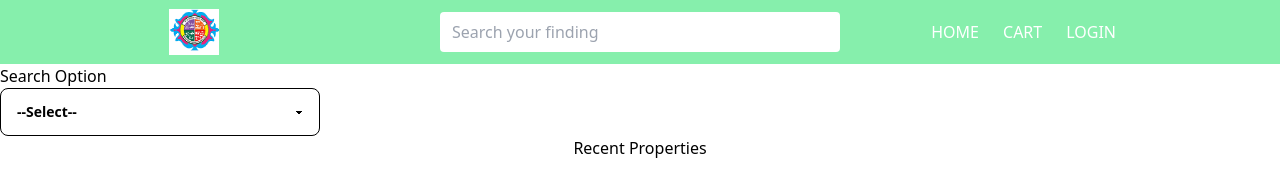
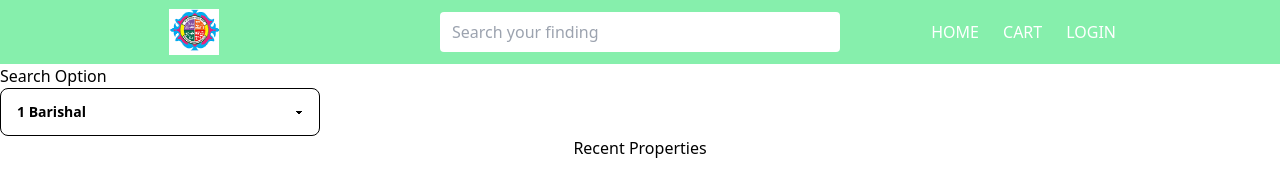
Before and after one commit to alamin00006/all-assistant, a React (Create React App) app: page /house in a window 1280 px wide. Shown: the top 170 px of the page. Built offline with nearby package versions, Linux system fonts and the light colour scheme.

Commit message:
districts

```diff
--- a/src/views/House/House.js
+++ b/src/views/House/House.js
@@ -4,22 +4,30 @@ import SearchOption from "../SearchOption/SearchOption";
 
 const House = () => {
   const [divisions, setDivision] = useState([]);
-  // const [districts, setDistricts] = useState([]);
+  const [districts, setDistricts] = useState([]);
   useEffect(() => {
     fetch("bd-division.json")
       .then((res) => res.json())
       .then((data) => setDivision(data.divisions));
   }, []);
 
-  // useEffect(() => {
-  //   fetch("bd-division.json")
-  //     .then((res) => res.json())
-  //     .then((data) => setDistricts(data.districts));
-  // }, []);
-  // console.log(divisions);
+  useEffect(() => {
+    fetch("bd-districts.json")
+      .then((res) => res.json())
+      .then((data) => setDistricts(data.districts));
+  }, []);
+  // console.log(districts);
+
+  const handleDistricts = (e) => {
+    console.log(e);
+  };
+
   return (
     <div>
-      <SearchOption divisions={divisions}></SearchOption>
+      <SearchOption
+        divisions={divisions}
+        handleDistricts={handleDistricts}
+      ></SearchOption>
       <RecentProperties></RecentProperties>
     </div>
   );
--- a/src/views/SearchOption/SearchOption.jsx
+++ b/src/views/SearchOption/SearchOption.jsx
@@ -1,15 +1,23 @@
 import React from "react";
 
-const SearchOption = ({ divisions }) => {
-  //   console.log(divisions);
+const SearchOption = ({ divisions, handleDistricts }) => {
+  //   console.log(handleDistricts);
   return (
     <div>
       Search Option
       <div>
-        <select className="select w-full max-w-xs">
-          <option defaultValue="--Select--">--Select--</option>
+        <select
+          name="district"
+          className="select w-full max-w-xs"
+          onChange={(e) => handleDistricts(e.target.value)}
+        >
+          <option disabled defaultValue="--Select--">
+            --Select--
+          </option>
           {divisions.map((div) => (
-            <option key={div.id}>{div.name}</option>
+            <option value={div.id} key={div.id}>
+              {div.id} {div.name}
+            </option>
           ))}
         </select>
       </div>
```
